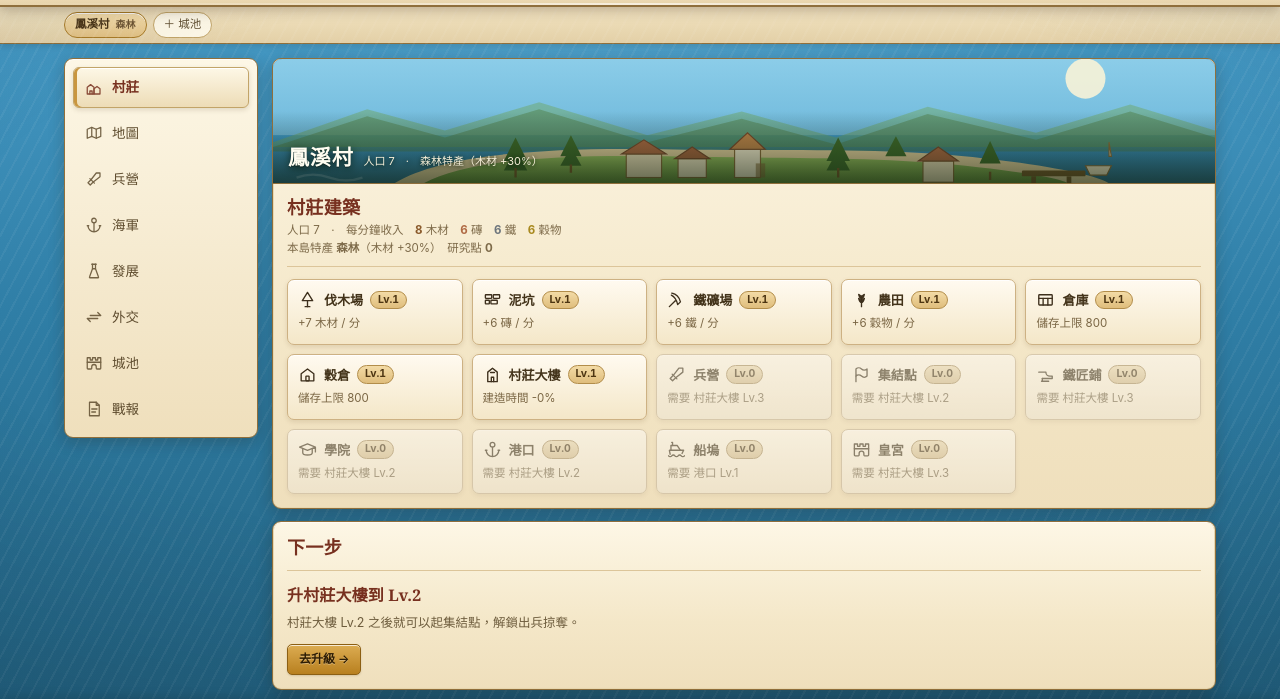
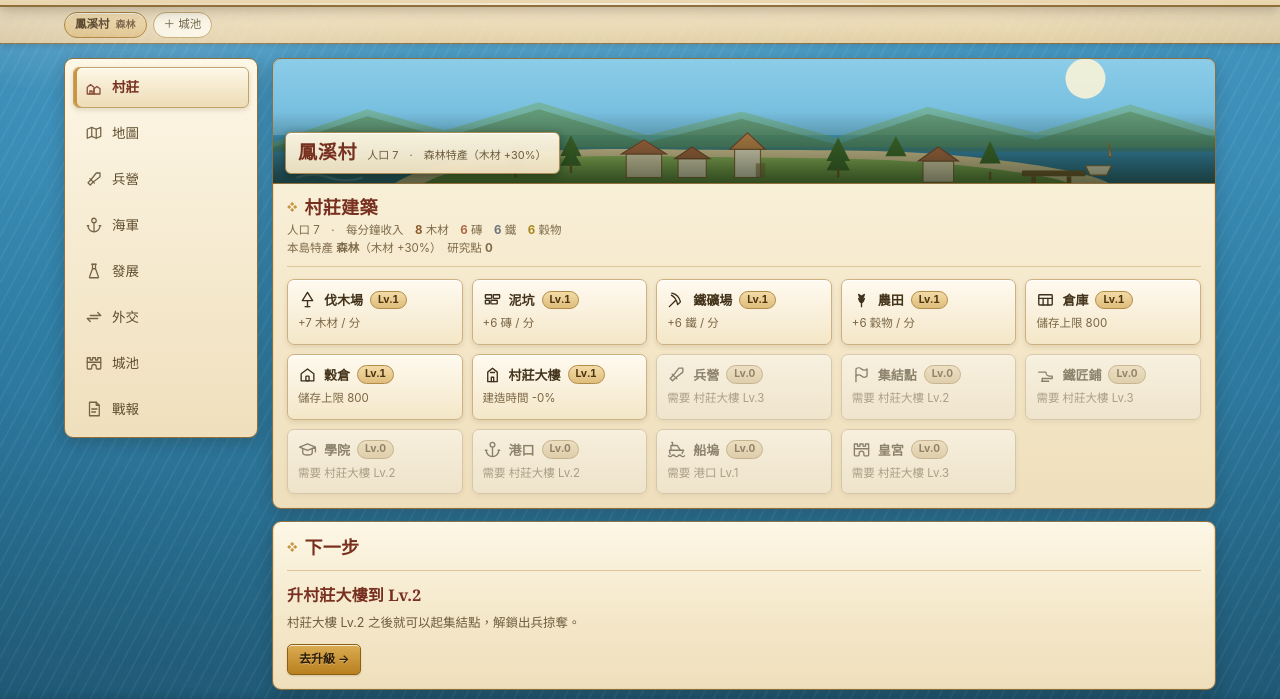
Before and after one commit to astomwong852/class, a plain HTML site: page village-clash.html in a window 1280 px wide. Shown: the part 47-746 px from the top of the page. Drawn offline with Linux system fonts and the light colour scheme.

Commit message:
village-clash: 名牌／雲層／標題裝飾微調

```diff
--- a/village-clash.html
+++ b/village-clash.html
@@ -33,6 +33,12 @@
     color:var(--ink); min-height:100vh;
     font-family:-apple-system,BlinkMacSystemFont,"PingFang HK","Microsoft JhengHei","Noto Sans TC",system-ui,sans-serif;
     font-size:14px; line-height:1.55; -webkit-text-size-adjust:100%;
+  }
+  body::before{content:"";position:fixed;inset:0;z-index:0;pointer-events:none;
+    background:
+      radial-gradient(420px 92px at 12% 10%,rgba(255,255,255,.16),transparent 70%),
+      radial-gradient(330px 74px at 79% 20%,rgba(255,255,255,.13),transparent 70%),
+      radial-gradient(520px 120px at 46% 5%,rgba(255,255,255,.10),transparent 70%);
   }
   body::after{
     content:""; position:fixed; inset:0; pointer-events:none; z-index:0;
@@ -128,6 +134,8 @@
   .ph{display:flex;align-items:flex-end;justify-content:space-between;gap:10px;
       margin:-2px 0 12px;padding-bottom:8px;border-bottom:1px solid #dcc59a;flex-wrap:wrap}
   .ph h2{font-family:var(--serif);font-size:18px;font-weight:700;letter-spacing:.02em;color:var(--maroon)}
+  .ph h2::before{content:"❖";color:var(--gold);font-size:10px;vertical-align:3px;margin-right:7px;
+    text-shadow:0 1px 0 rgba(255,255,255,.7)}
   .ph .sub{font-size:11.5px;color:var(--dim)}
   .hint{display:flex;gap:8px;align-items:flex-start;
         background:linear-gradient(180deg,#fbf1d6,#f3e4c0);border:1px dashed #bda069;
@@ -164,11 +172,13 @@
   .banner::after{content:"";position:absolute;inset:0;pointer-events:none;
           background:linear-gradient(180deg,rgba(12,30,40,0) 42%,rgba(16,32,14,.62) 100%)}
   .banner svg{display:block;width:100%;height:124px}
-  .banner .cap{position:absolute;z-index:2;left:15px;bottom:10px;display:flex;align-items:baseline;gap:10px;
-          flex-wrap:wrap}
-  .banner .cap b{font-family:var(--serif);font-size:21px;font-weight:700;color:#fffdf1;letter-spacing:.04em;
-          text-shadow:0 2px 8px rgba(8,24,6,.85),0 1px 0 rgba(0,0,0,.4)}
-  .banner .cap span{font-size:11px;color:#f6efd8;text-shadow:0 1px 4px rgba(8,24,6,.9)}
+  .banner .cap{position:absolute;z-index:2;left:12px;bottom:9px;display:flex;align-items:baseline;gap:10px;
+          flex-wrap:wrap;padding:5px 12px 6px;border-radius:6px;
+          background:linear-gradient(180deg,rgba(253,247,230,.96),rgba(240,226,193,.96));
+          border:1px solid #a98a55;box-shadow:0 2px 8px rgba(12,26,8,.45),0 1px 0 #fff inset;
+          max-width:calc(100% - 24px)}
+  .banner .cap b{font-family:var(--serif);font-size:19px;font-weight:700;color:var(--maroon);letter-spacing:.04em}
+  .banner .cap span{font-size:11px;color:#6d5c3d}
   @media(max-width:560px){ .banner svg{height:92px} .banner .cap b{font-size:17px} }
 
   /* ---------- 地圖 ---------- */
```
Also changed, not shown: _final_map.png (added), _final_village.png (added).
